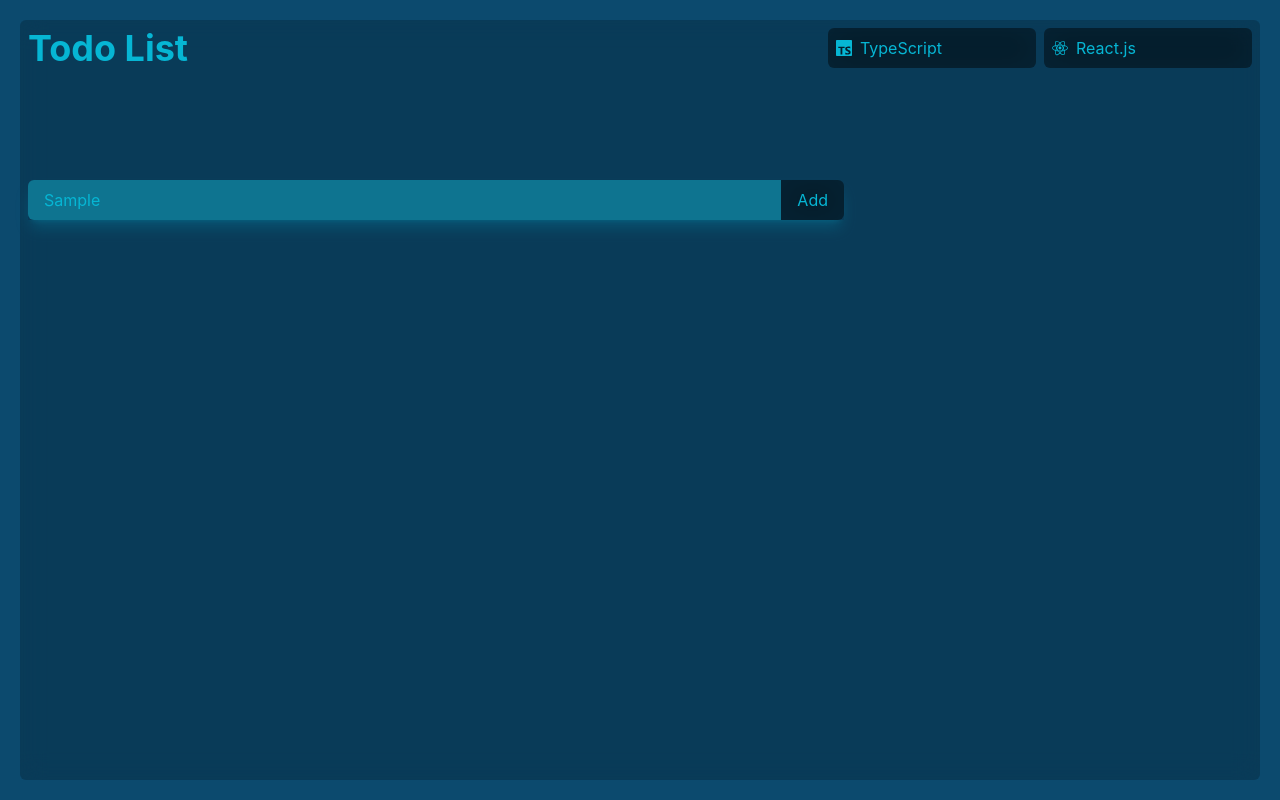
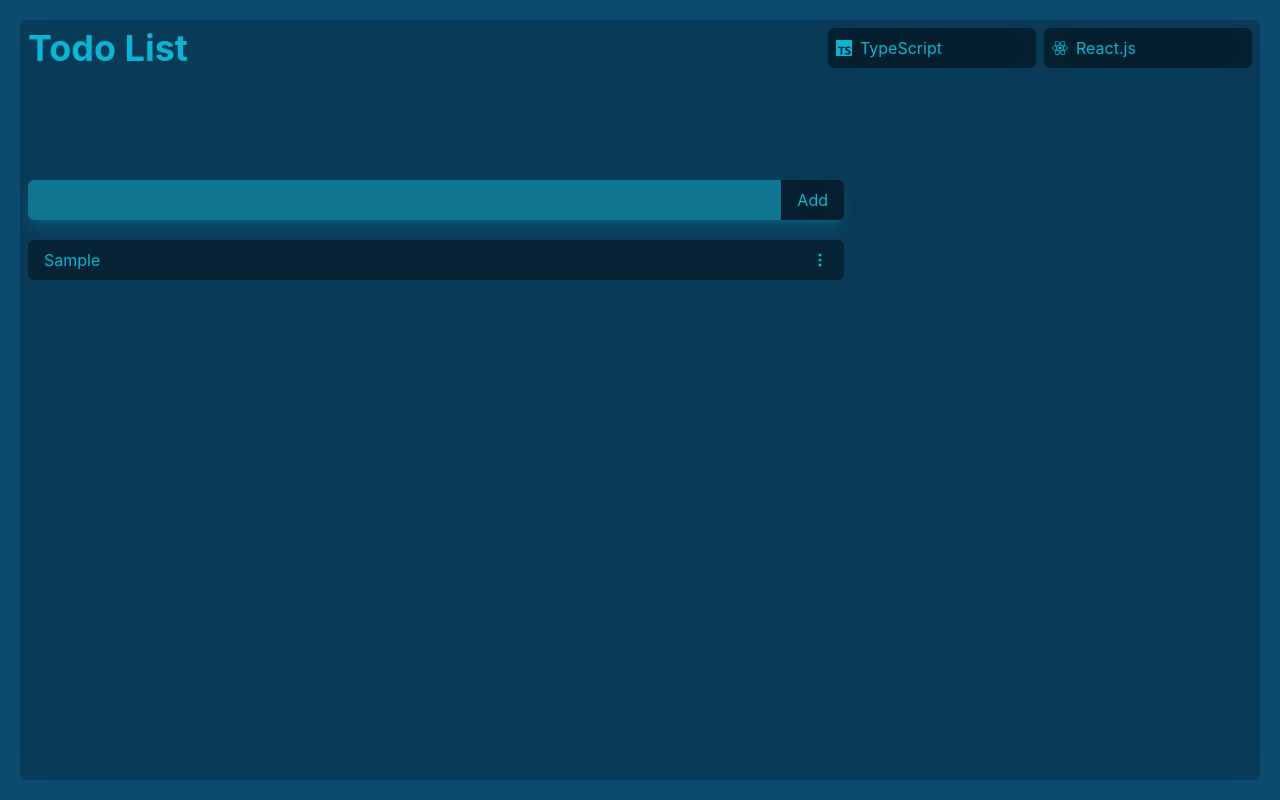
Before and after one commit to armin-bkh/todolist-app-typescript, a React (Create React App) app: page / in a window 1280 px wide. Both pictures are taken after typing "Sample" into the empty fields and a click on the button "Add". Built offline with nearby package versions, Linux system fonts and the light colour scheme.

Commit message:
develope TodoList and TodoItem and TodoMore components and handle delete todo

```diff
--- a/src/App.tsx
+++ b/src/App.tsx
@@ -1,8 +1,9 @@
 import { useEffect, useState } from "react";
 import { Header } from "./Components/Header/Header";
 import { TodoForm } from "./Components/TodoForm/TodoForm";
+import { TodoList } from "./Components/TodoList/TodoList";
 
-type todoState = {
+export type todoState = {
   id: number,
   value: string,
   checked: boolean,
@@ -26,6 +27,10 @@ function App() {
     ])
   }
 
+  const deleteTodoHandler = (id: number) => {
+    setAllTodos(prevAllTodos => prevAllTodos.filter(todo => todo.id !== id));
+  }
+
   return (
     <div className="h-screen p-5 text-cyan-500">
       <div className={`h-full rounded-md p-2 bg-black bg-opacity-20 backdrop-blur-md`}>
@@ -33,7 +38,7 @@ function App() {
         <main className="mt-28 grid grid-cols-3">
           <section className="col-span-2">
           <TodoForm onAdd={addTodoHandler} />
-
+          <TodoList todos={allTodos} onDelete={deleteTodoHandler} />
           </section>
         </main>
       </div>
--- a/src/Components/TodoForm/TodoForm.tsx
+++ b/src/Components/TodoForm/TodoForm.tsx
@@ -14,12 +14,13 @@ export const TodoForm = ({ onAdd }: todoFormProps) => {
     const submitHandler = (e: React.FormEvent<HTMLFormElement>) => {
         e.preventDefault();
         if(todo) onAdd(todo);
+        setTodo('');
     }
 
     return (
         <form onSubmit={submitHandler} className="w-full flex items-center shadow-lg shadow-cyan-600/30">
             <input className="flex-1 py-2 px-4 rounded-l-md bg-cyan-700 focus:outline-none" type="text" value={todo} onChange={changeHandler} />
-            <button className="bg-black bg-opacity-40 backdrop-blur-lg rounded-r-md py-2 px-4 overflow-hidden">Add</button>
+            <button className="bg-black bg-opacity-40 backdrop-blur-lg rounded-r-md py-2 px-4">Add</button>
         </form>
     )
 };
--- /dev/null
+++ b/src/Components/TodoItem/TodoItem.tsx
@@ -0,0 +1,36 @@
+import { useState } from 'react';
+import { BsThreeDotsVertical } from 'react-icons/bs';
+import { MdDeleteSweep , MdOutlineEdit} from 'react-icons/md';
+
+interface todoItemProps {
+    onDelete: () => void,
+    checked: boolean,
+    value: string,
+}
+
+export const TodoItem = ({ checked, value, onDelete }: todoItemProps) => {
+    const [isShow, setIsShow] = useState<boolean>(false);
+
+    return (
+        <li className={`flex relative items-center justify-between bg-black bg-opacity-40 rounded-md py-2 px-4 mb-2 ${checked ? 'decoration-cyan-500 line-through' : null}`}>
+         <p>{value}</p>
+            <BsThreeDotsVertical onClick={()=> setIsShow(prevIsShow => !prevIsShow)} className='cursor-pointer'/>
+            {isShow && <TodoMore onDelete={onDelete} />}
+        </li>
+    )
+};
+
+interface todoMoreProps {
+    onDelete: () => void,
+}
+
+const TodoMore = ({ onDelete }: todoMoreProps) => {
+    return (
+        <div  className='absolute block z-50 bg-cyan-500 text-cyan-900 right-7 top-11 w-48 p-3 rounded-md'>
+            <ul className='w-full text-lg'>
+                <li className='py-1 flex items-center justify-between cursor-pointer' onClick={onDelete}>Delete<MdDeleteSweep /></li>
+                <li className='py-1 flex items-center justify-between cursor-pointer'>Edit<MdOutlineEdit /></li>
+            </ul>
+        </div>
+    )
+}
--- /dev/null
+++ b/src/Components/TodoList/TodoList.tsx
@@ -0,0 +1,19 @@
+import { todoState } from "../../App";
+import { TodoItem } from "../TodoItem/TodoItem";
+
+interface todoListProps {
+    onDelete: (id: number) => void,
+    todos: todoState,
+}
+
+export const TodoList = ({ todos, onDelete }: todoListProps) => {
+    return (
+        <div className="mt-5">
+            <ul>
+            {
+                todos.map((todo) => <TodoItem key={todo.id} checked={todo.checked} value={todo.value} onDelete={() => onDelete(todo.id)} />)
+            }
+            </ul>
+        </div>
+    )
+};
```
